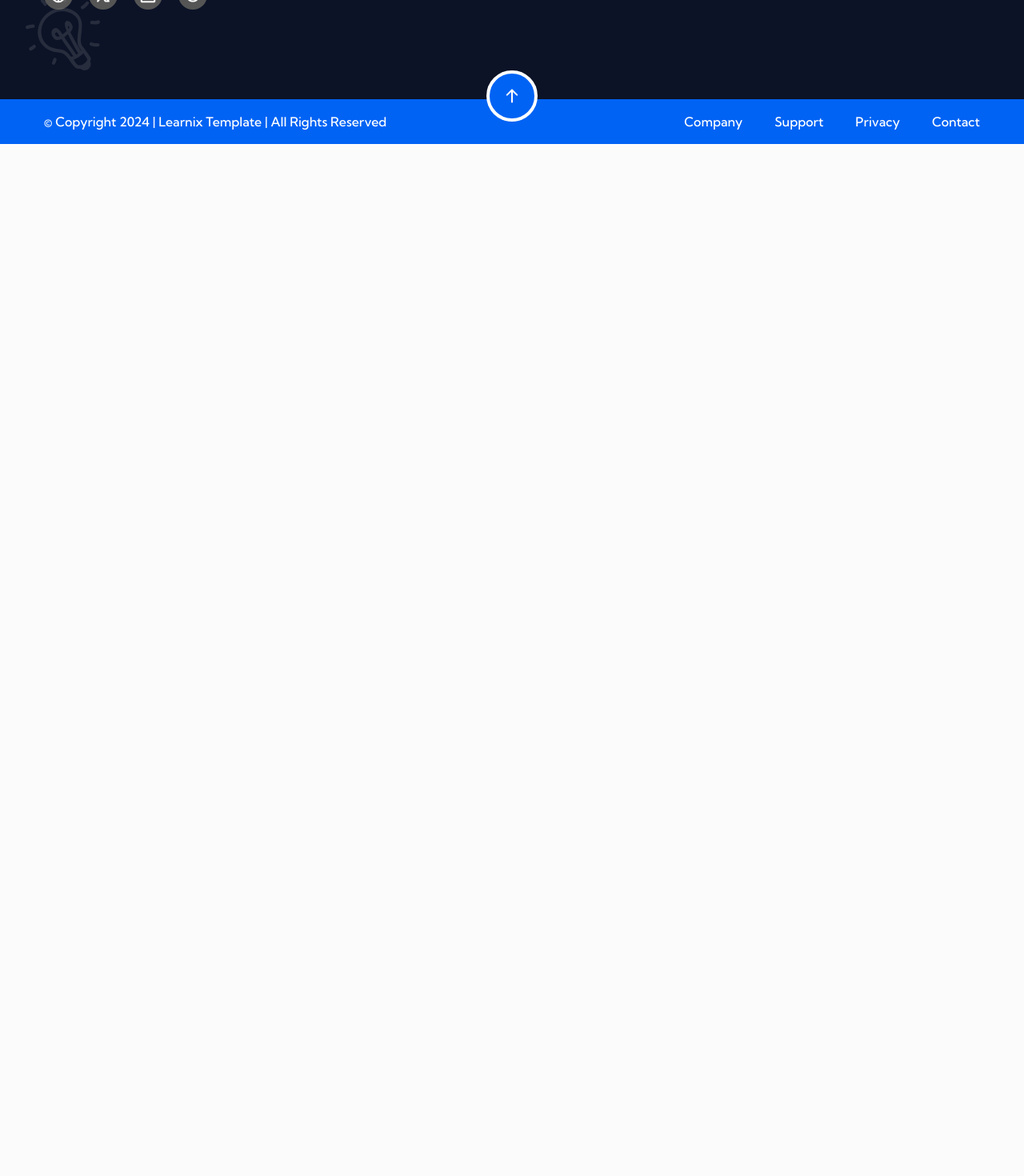
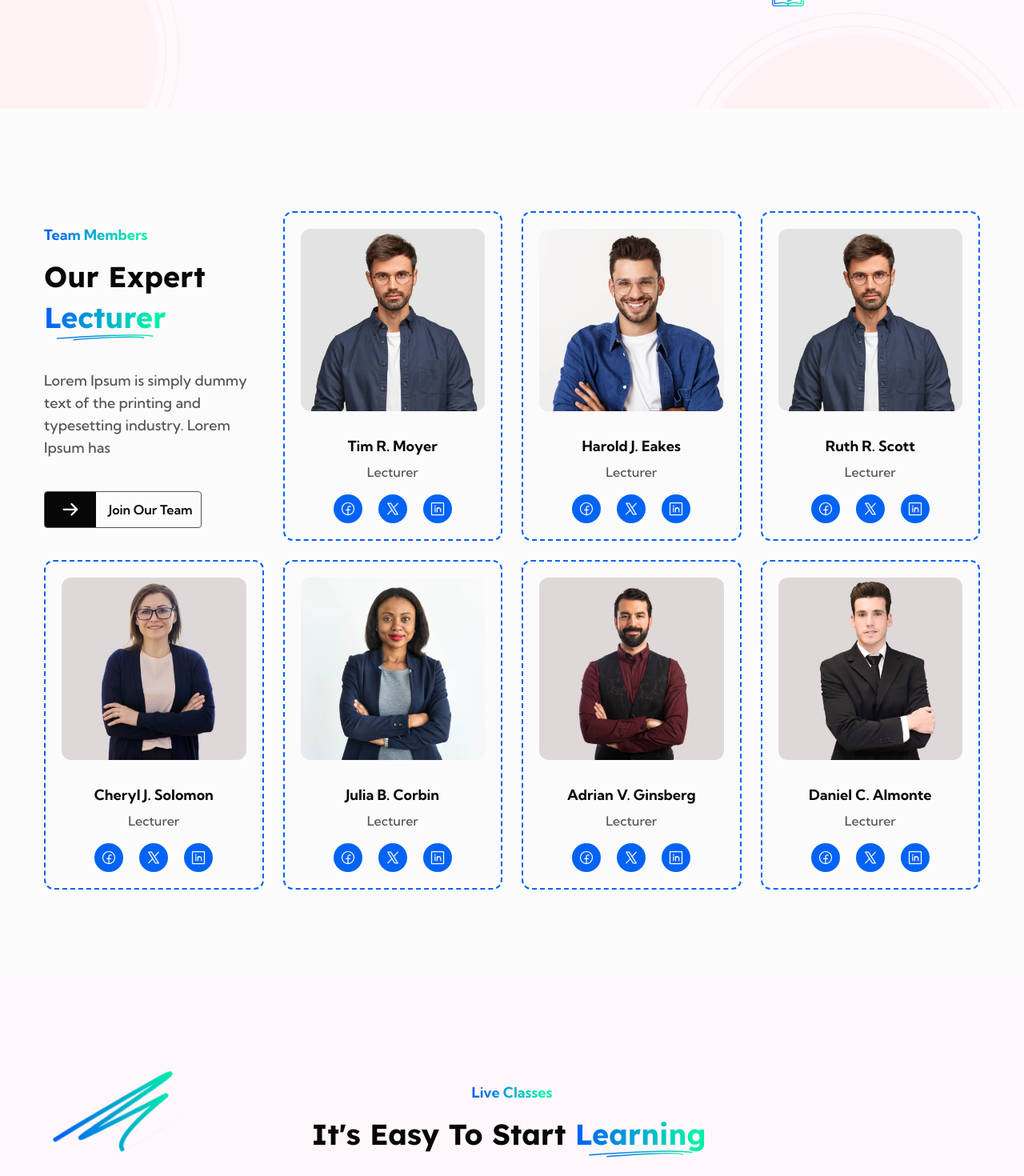
Before and after one commit to Mshahzaib123/lernix, a React (Vite) app: page /team in a window 1280 px wide. Shown: the part 360-1830 px from the top of the page at 80% size. Before the commit the page ends 800 px from the top, so only its background shows below. Built offline with nearby package versions, Linux system fonts and the light colour scheme.

Commit message:
Team and Team Detail Pages Added Successfully.

```diff
--- a/src/App.jsx
+++ b/src/App.jsx
@@ -12,6 +12,8 @@ import HomePage3 from './pages/home-page3';
 import AboutPage from './pages/about-page';
 import PrivacyPolicy from './pages/privacy-policy';
 import TermsConditions from './pages/terms-conditions';
+import TeamPage from './pages/team-page';
+import TeamDetails from './pages/team-details';
 
 function App() {
   const location = useLocation();
@@ -45,6 +47,9 @@ function App() {
             <Route path='/about' element={<AboutPage />} />
             <Route path='/privacy-policy' element={<PrivacyPolicy />} />
             <Route path='/terms-conditions' element={<TermsConditions />} />
+            <Route path='/team' element={<TeamPage />} />
+            <Route path='/team-detail/' element={<TeamDetails />} />
+            <Route path='/team-detail/:id' element={<TeamDetails />} />
           </Routes>
           {footer}
         </>
--- /dev/null
+++ b/src/pages/team-details.jsx
@@ -0,0 +1,13 @@
+import HeroSec4 from '../components/heroSec/heroSec4';
+import TeamDetailSec from '../components/teamDetailSec/teamDetailSec';
+
+const TeamDetails = () => {
+    return (
+        <>
+            <HeroSec4 heading="Team Details" subHeading="Team Details" />
+            <TeamDetailSec />
+        </>
+    )
+}
+
+export default TeamDetails
--- /dev/null
+++ b/src/pages/team-page.jsx
@@ -0,0 +1,15 @@
+import TeamSec from '../components/teamSec/teamSec'
+import LiveClassesSec from '../components/liveClassesSec/liveClassesSec'
+import HeroSec4 from '../components/heroSec/heroSec4'
+
+const TeamPage = () => {
+    return (
+        <>
+            <HeroSec4 heading="Our Team" subHeading="Team" />
+            <TeamSec />
+            <LiveClassesSec />
+        </>
+    )
+}
+
+export default TeamPage
```
